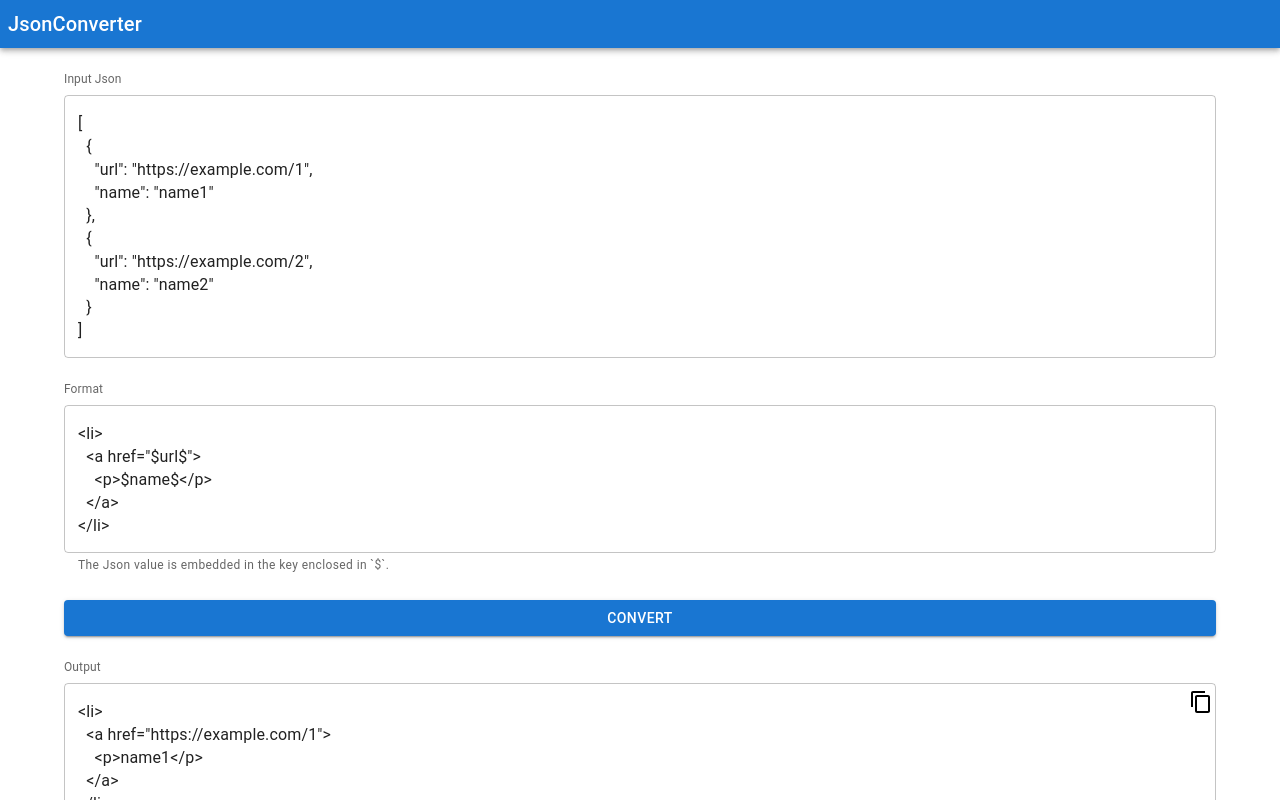
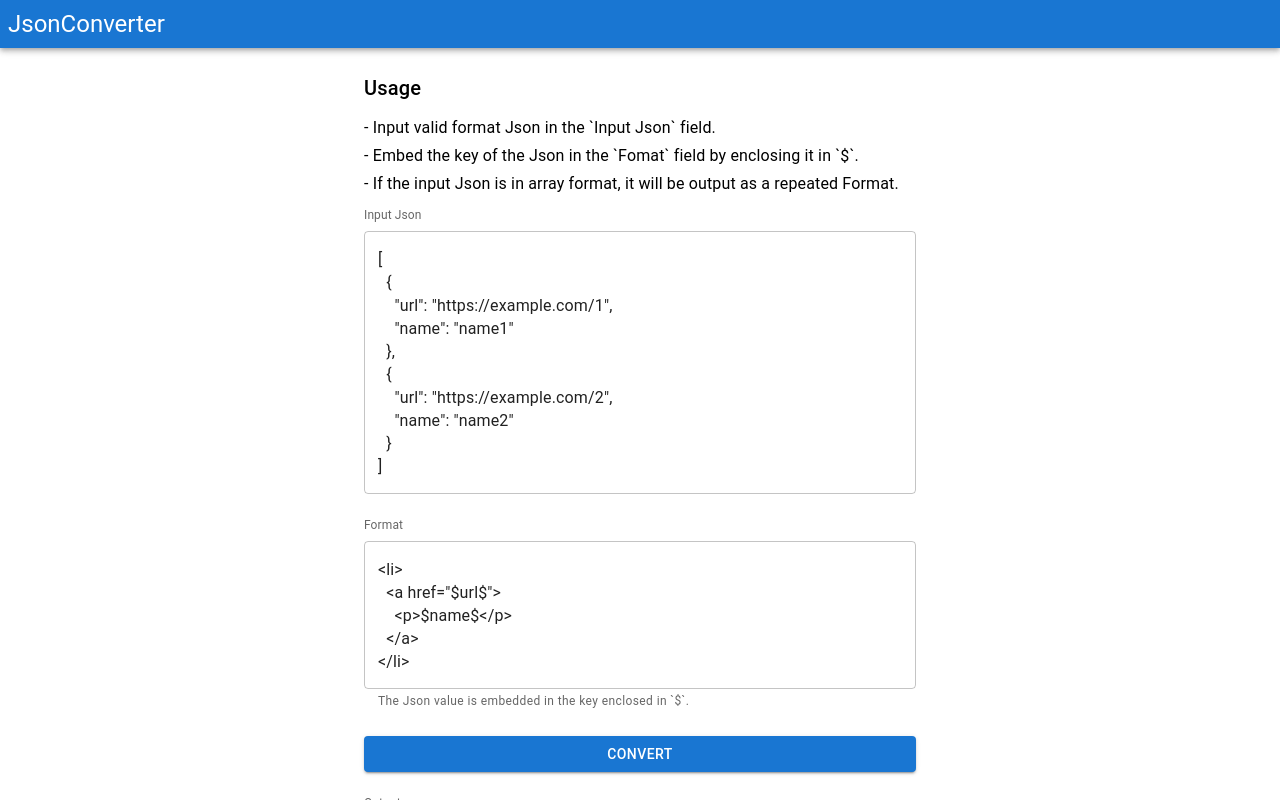
Before and after one commit to okaryo/json_converter, a Next.js app: page / in a window 1280 px wide. Shown: the top 800 px of the page. Built offline with nearby package versions, Linux system fonts and the light colour scheme.

Commit message:
[modify] add usage

```diff
--- a/src/pages/index.tsx
+++ b/src/pages/index.tsx
@@ -1,4 +1,4 @@
-import { AppBar, Box, Button, Container, Fab, InputLabel, List, ListItem, TextField, Typography } from '@mui/material'
+import { AppBar, Box, Button, Container, Fab, InputLabel, List, ListItem, ListItemText, TextField, Typography } from '@mui/material'
 import ContentCopyIcon from '@mui/icons-material/ContentCopy'
 import CheckIcon from '@mui/icons-material/Check'
 import type { NextPage } from 'next'
@@ -51,11 +51,20 @@ const Home: NextPage = () => {
 
       <main>
         <AppBar position="static" sx={{p: 1}}>
-          <Typography variant="h6" component="h1">JsonConverter</Typography>
+          <Typography variant="h5" component="h1">JsonConverter</Typography>
         </AppBar>
 
-        <Container sx={{p: 2, maxWidth: 600}} >
+        <Container sx={{p: 2}} style={{maxWidth: "600px"}} >
           <List>
+            <Box>
+              <Typography variant="h6" component="h3">Usage</Typography>
+              <List>
+                <ListItemText primary="- Input valid format Json in the `Input Json` field." />
+                <ListItemText primary="- Embed the key of the Json in the `Fomat` field by enclosing it in `$`." />
+                <ListItemText primary="- If the input Json is in array format, it will be output as a repeated Format." />
+              </List>
+            </Box>
+
             <ListItem sx={{dispaly: "flex", flexDirection: "column", alignItems: "start", p: 0, mb: 3}}>
               <InputLabel shrink>Input Json</InputLabel>
               <TextField
```
